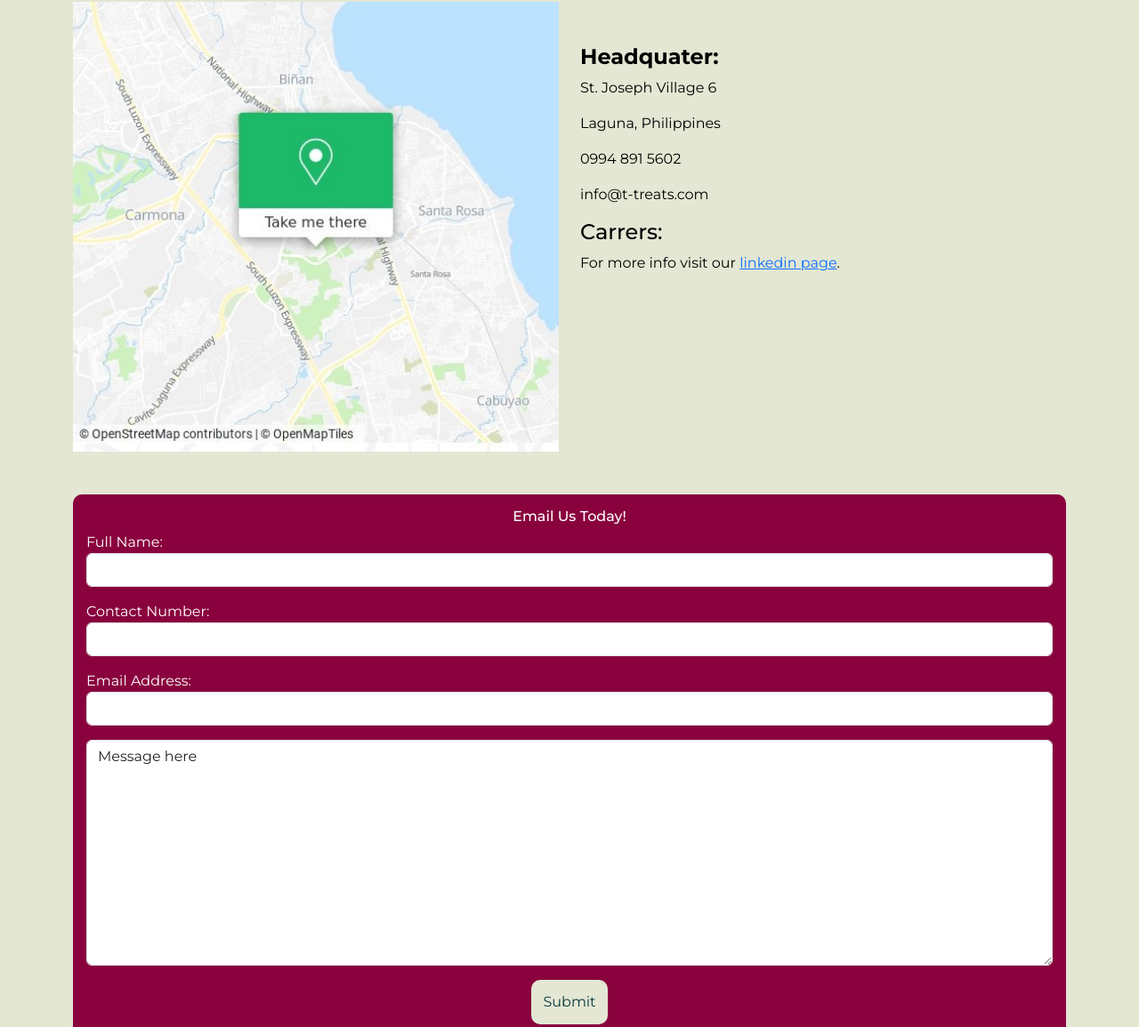
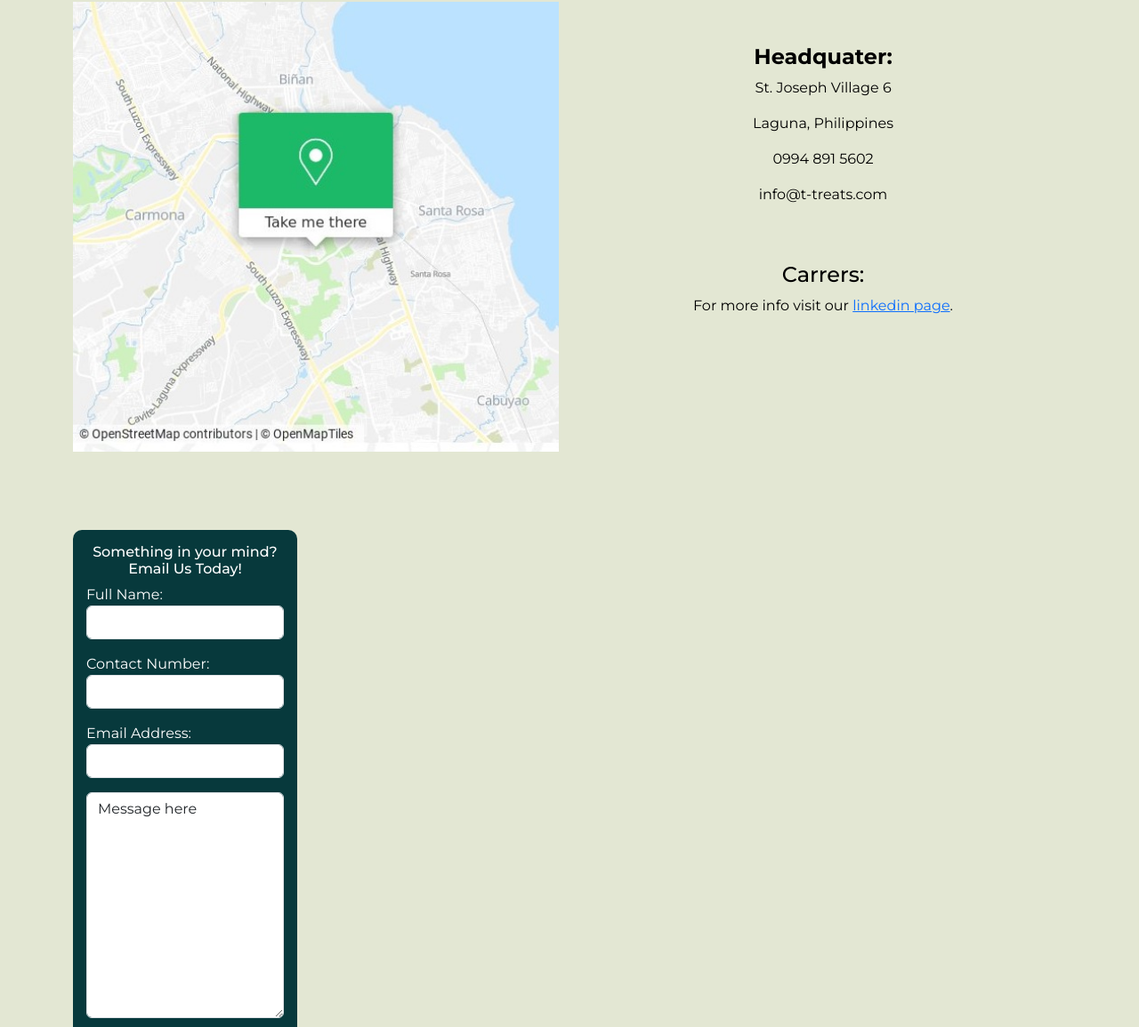
Before and after one commit to Praymasa/WD98-KodeGo-M1-Project, a plain HTML site: page contact.html in a window 1280 px wide. Shown: the part 206-1361 px from the top of the page at 89% size. Drawn offline with nearby package versions, Linux system fonts and the light colour scheme; a web font is replaced by a local one.

Commit message:
final output

```diff
--- a/assets/css/mystyle.css
+++ b/assets/css/mystyle.css
@@ -255,7 +255,7 @@ footer {
     margin-top: 50px;
     margin-bottom: 50px;
     padding: 20px;
-    background-color: var(--maroon-red);
+    background-color: var(--darker-green);
     border-radius: 15px;
 }
 
@@ -289,7 +289,7 @@ footer {
     margin-top: 3rem;
     position: relative;
     padding: 10px;
-    background-color: var(--maroon-red);
+    background-color: var(--darker-green);
     border-radius: 8px;
 }
 
@@ -329,7 +329,7 @@ footer {
     margin-top: 40px;
     margin-bottom: 40px;
     padding: 15px;
-    background-color: var(--maroon-red);
+    background-color: var(--darker-green);
     border-radius: 10px;
 }
 
--- a/contact.html
+++ b/contact.html
@@ -81,24 +81,26 @@
           <img src="./assets/Images/map.jpg" class="w-100">
         </div>
         <br>
-        <div class="col-12 col-sm-6 text-black mt-5">
+        <div class="col-12 col-sm-6 text-black mt-5 text-center">
           <div>
             <h4><b>Headquater:</b></h4>
-            <p class="text-start">St. Joseph Village 6</p>
-            <p class="text-start">Laguna, Philippines</p>
-            <p class="text-start">0994 891 5602</p>
-            <p class="text-start">info@t-treats.com</p>
+            <p>St. Joseph Village 6</p>
+            <p>Laguna, Philippines</p>
+            <p>0994 891 5602</p>
+            <p>info@t-treats.com</p>
           </div>
+          <br><br>
           <div>
             <h4>Carrers:</h4>
-            <p class="text-start">For more info visit our <a href="">linkedin page</a>.</p>
+            <p>For more info visit our <a href="">linkedin page</a>.</p>
           </div>
         </div>
       </div>
     </div>
-    <div class="container my-5 form-container">
+    <div class="container mt-5 mb-5 form-container">
+      <div class="d-flex justtify-content-center m-auto">
         <form>
-        <h6 class="text-center">Email Us Today!</h6>
+          <h6 class="text-center">Something in your mind? <br>Email Us Today!</h6>
           <div class="mb-3">
             <label for="name">Full Name:</label>
             <input type="text" class="form-control" id="name">
@@ -116,6 +118,7 @@
           </div>
           <button class="submit">Submit</button>
         </form>
+      </div>
     </div>
   </section>
   <section id="locations" class="mt-5">
@@ -349,17 +352,17 @@
       </div>
       <div class="row mt-5 mb-5">
         <div class="col-12 col-sm-4">
-          <h4 class="text-black">Questios about franchising? <br>Click <a href="./services.html#franchising">here</a>
-          </h4>
+          <h6 class="text-black">Questios about franchising? <br>Click <a href="./services.html#franchising">here</a>
+          </h6>
         </div>
         <div class="col-12 col-sm-4">
-          <h4 class="text-black">Inquiries for Catering Srvices? <br>Click <a
+          <h6 class="text-black">Inquiries for Catering Srvices? <br>Click <a
               href="./services.html#catering-form">here</a>
-          </h4>
+          </h6>
         </div>
         <div class="col-12 col-sm-4">
-          <h4 class="text-black">Say something about the service? <br>Click <a href="./index.html#experience">here</a>
-          </h4>
+          <h6 class="text-black">Say something about the service? <br>Click <a href="./index.html#experience">here</a>
+          </h6>
         </div>
       </div>
   </section>
```
Lines whose indentation alone changed are shown as unchanged.
